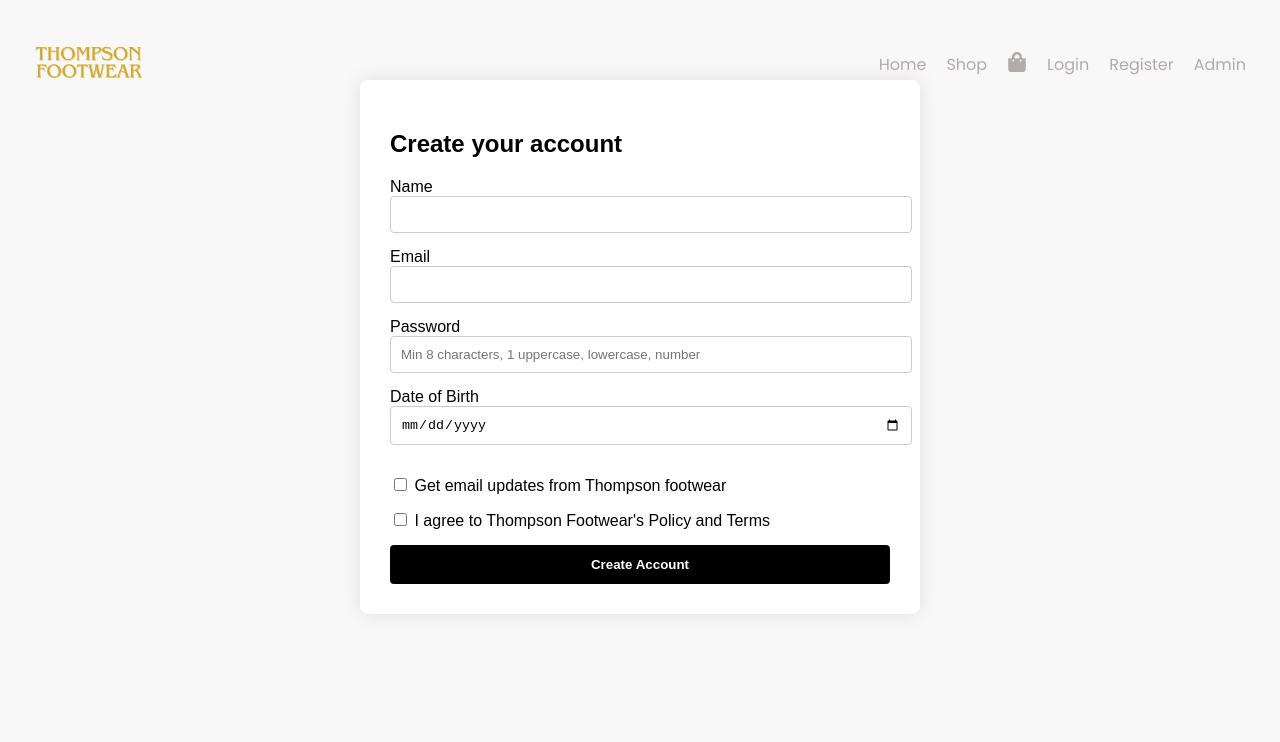
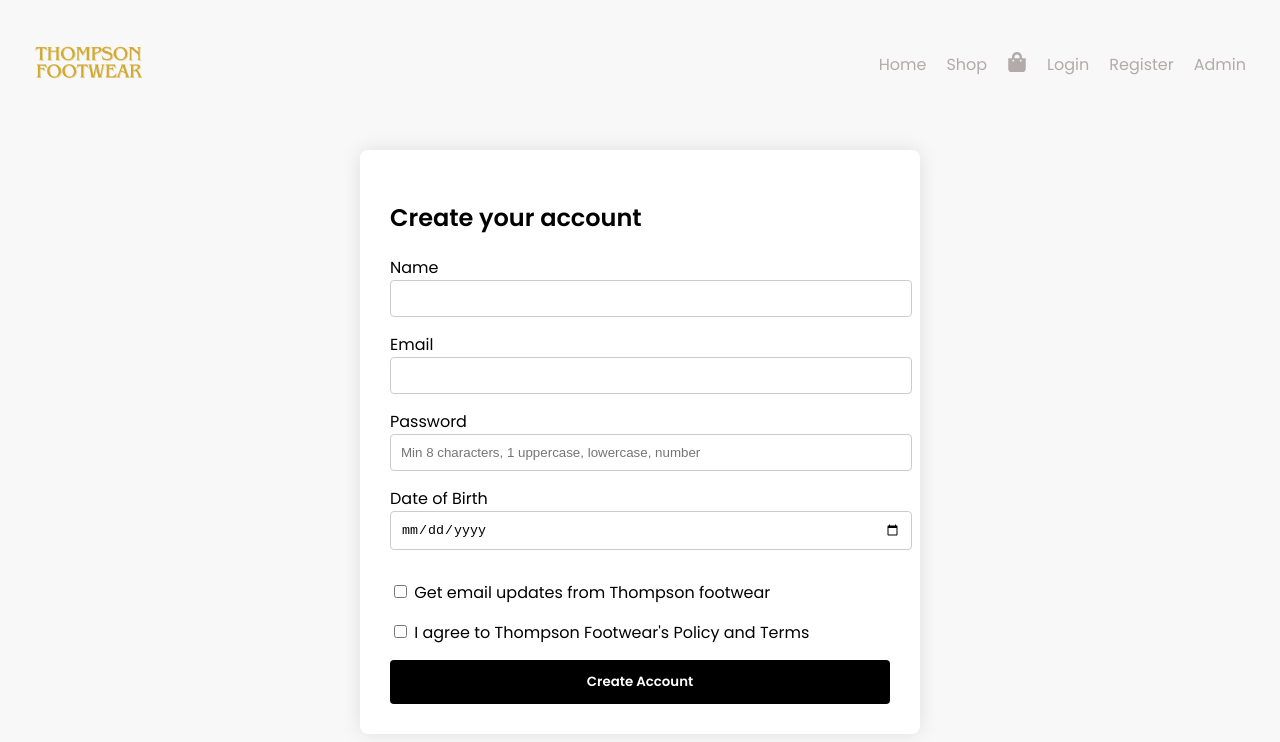
Before and after one commit to 2000tamasha/thompson-footwear, a React (Create React App) app in the folder frontend/: page /register in a window 1280 px wide. Shown: the top 742 px of the page. Built offline with nearby package versions, Linux system fonts and the light colour scheme.

Commit message:
margin top and font updates

```diff
--- a/frontend/src/pages/Register.js
+++ b/frontend/src/pages/Register.js
@@ -31,11 +31,12 @@
     <form onSubmit={handleSubmit} style={{
       maxWidth: '500px',
       margin: '80px auto',
+      marginTop:'150px',
       padding: '30px',
       background: '#fff',
       borderRadius: '8px',
       boxShadow: '0 0 20px rgba(0,0,0,0.1)',
-      fontFamily: 'sans-serif'
+      fontFamily: 'Poppins'
     }}>
       <h2>Create your account</h2>
 
@@ -78,6 +79,7 @@
         background: 'black',
         color: 'white',
         padding: '12px',
+        fontFamily: 'Poppins',
         borderRadius: '4px',
         border: 'none',
         fontWeight: 'bold',
```
